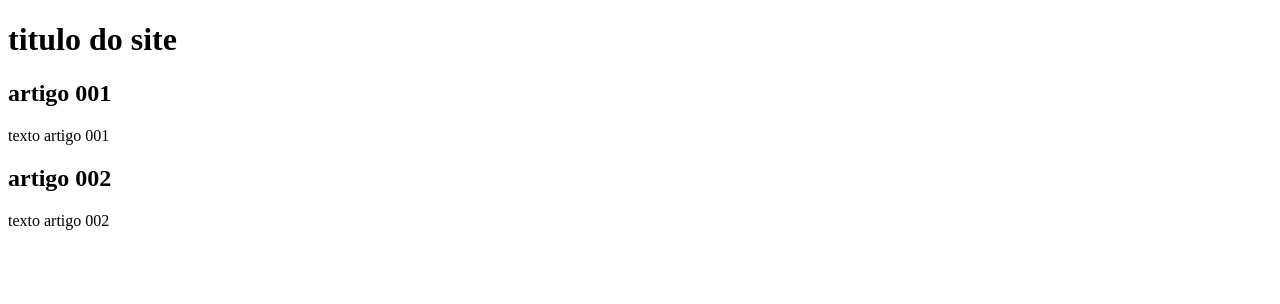
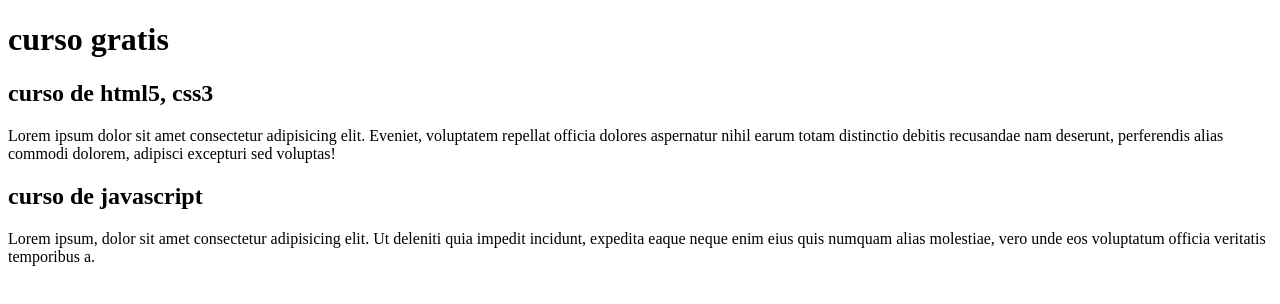
Before and after one commit to ivankoteskivaz/projeto-site, a plain HTML site: page index.html in a window 1280 px wide. Drawn offline with Linux system fonts and the light colour scheme.

Commit message:
comecei a escrever o conteúdo

```diff
--- a/index.html
+++ b/index.html
@@ -8,15 +8,15 @@
 <body>
     <main>
         <header>
-            <h1>titulo do site</h1>
+            <h1>curso gratis</h1>
         </header>
         <article>
-             <h2>artigo 001</h2>
-             <p>texto artigo 001</p>
+             <h2>curso de html5, css3</h2>
+             <p>Lorem ipsum dolor sit amet consectetur adipisicing elit. Eveniet, voluptatem repellat officia dolores aspernatur nihil earum totam distinctio debitis recusandae nam deserunt, perferendis alias commodi dolorem, adipisci excepturi sed voluptas!</p>
         </article>
         <article>
-            <h2>artigo 002</h2>
-            <p>texto artigo 002</p>
+            <h2>curso de javascript</h2>
+            <p>Lorem ipsum, dolor sit amet consectetur adipisicing elit. Ut deleniti quia impedit incidunt, expedita eaque neque enim eius quis numquam alias molestiae, vero unde eos voluptatum officia veritatis temporibus a.</p>
         </article>
     </main>
 </body>
```
